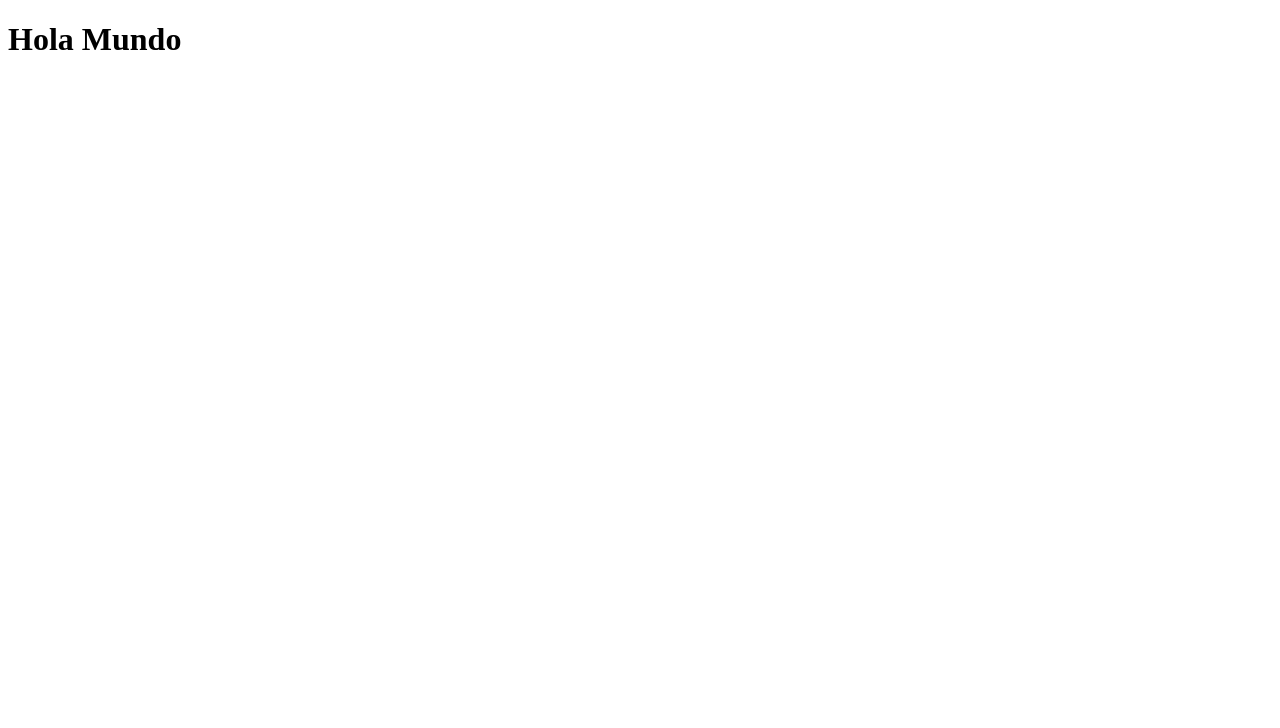
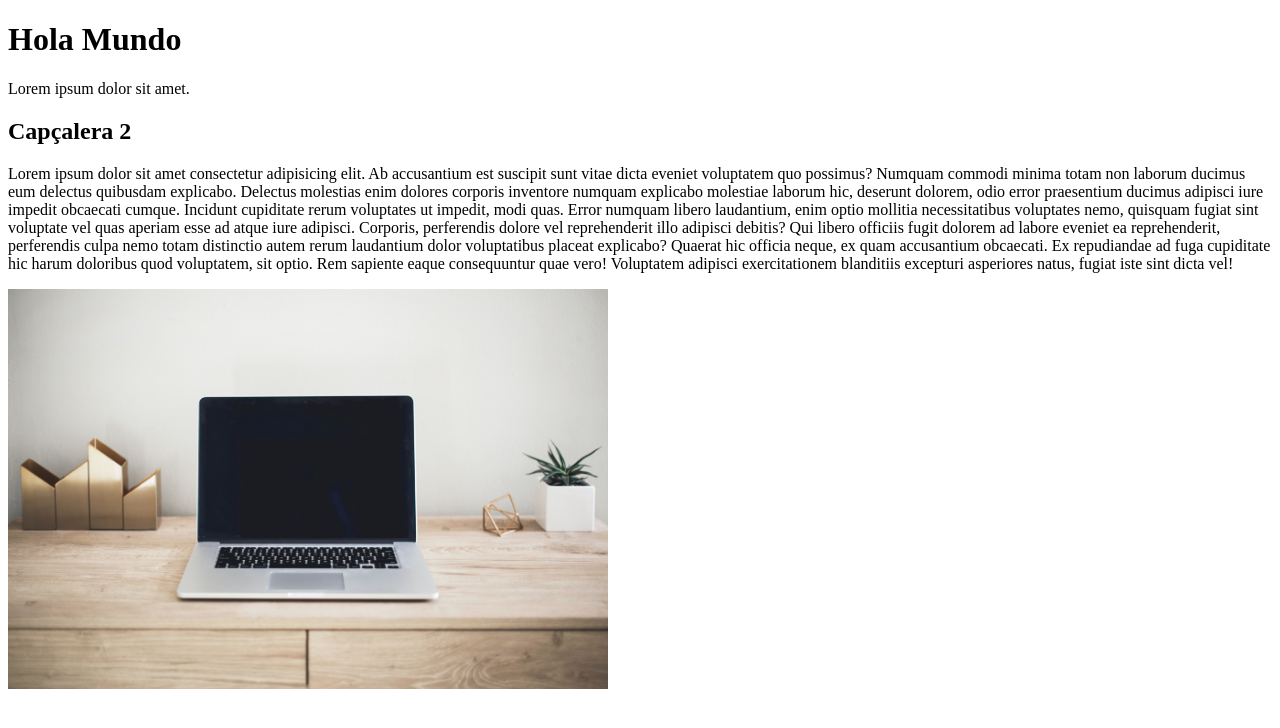
Before and after one commit to jaumenicolau21/introducciohtml, a plain HTML site: page index.html in a window 1280 px wide. Drawn offline with Linux system fonts and the light colour scheme.

Commit message:
añadir parrados i imatge

```diff
--- a/index.html
+++ b/index.html
@@ -8,5 +8,14 @@
 </head>
 <body>
     <h1>Hola Mundo</h1>
+    <p> Lorem ipsum dolor sit amet. </p>
+    <h2>Capçalera 2</h2>
+    <p>Lorem ipsum dolor sit amet consectetur adipisicing elit. Ab accusantium est suscipit sunt vitae dicta eveniet voluptatem quo possimus? Numquam commodi minima totam non laborum ducimus eum delectus quibusdam explicabo.
+    Delectus molestias enim dolores corporis inventore numquam explicabo molestiae laborum hic, deserunt dolorem, odio error praesentium ducimus adipisci iure impedit obcaecati cumque. Incidunt cupiditate rerum voluptates ut impedit, modi quas.
+    Error numquam libero laudantium, enim optio mollitia necessitatibus voluptates nemo, quisquam fugiat sint voluptate vel quas aperiam esse ad atque iure adipisci. Corporis, perferendis dolore vel reprehenderit illo adipisci debitis?
+    Qui libero officiis fugit dolorem ad labore eveniet ea reprehenderit, perferendis culpa nemo totam distinctio autem rerum laudantium dolor voluptatibus placeat explicabo? Quaerat hic officia neque, ex quam accusantium obcaecati.
+    Ex repudiandae ad fuga cupiditate hic harum doloribus quod voluptatem, sit optio. Rem sapiente eaque consequuntur quae vero! Voluptatem adipisci exercitationem blanditiis excepturi asperiores natus, fugiat iste sint dicta vel!</p>
+    <img src="img/Portatil.jpg" alt="" srcset="" width="600" height="400">
+
 </body>
 </html>
```
